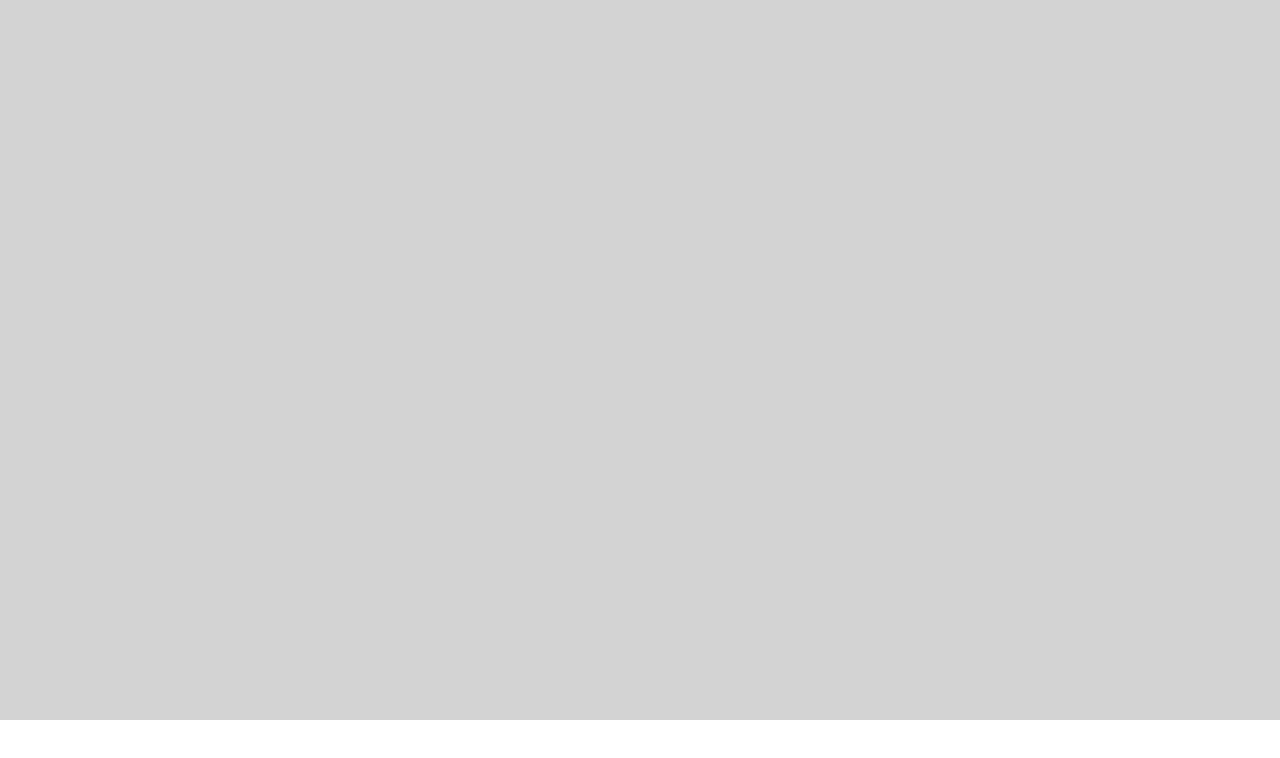
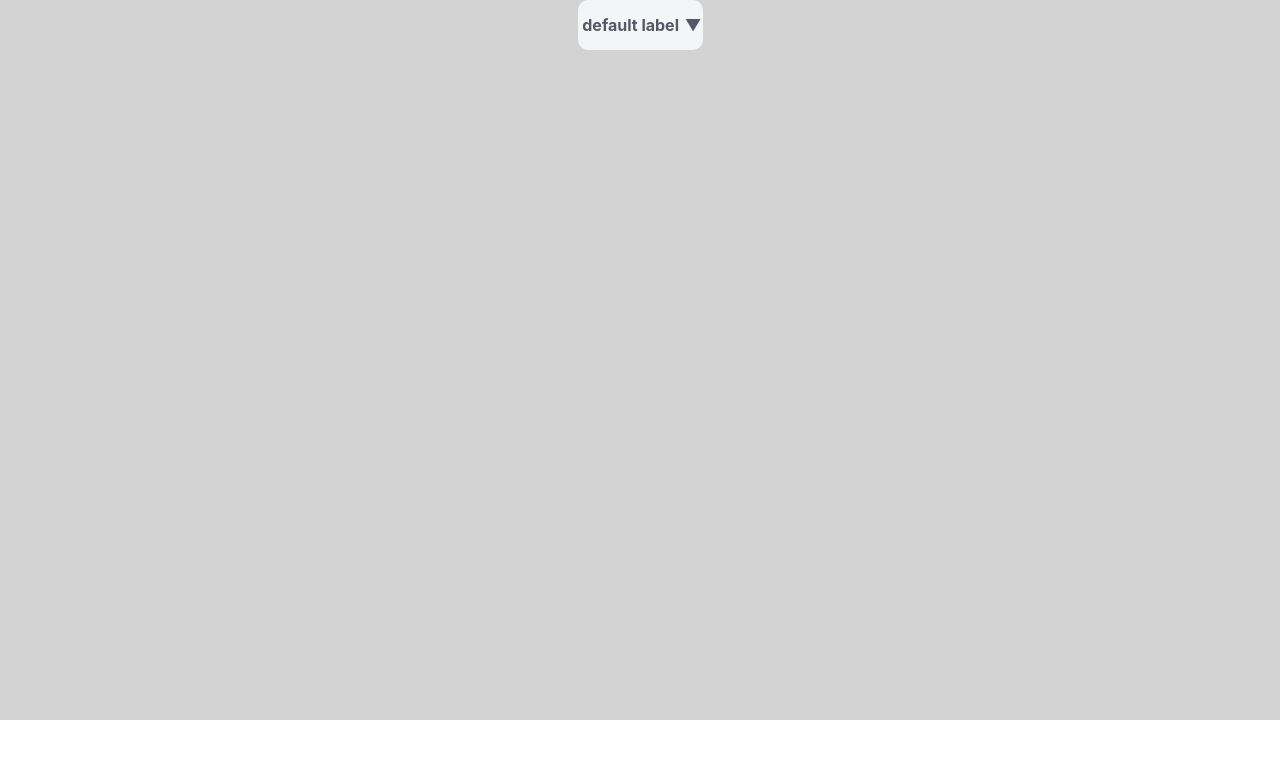
Before and after one commit to TiagoUmemura/react-starter, a React (Create React App) app: page /home in a window 1280 px wide. Shown: the top 758 px of the page. Built offline with nearby package versions, Linux system fonts and the light colour scheme.

Commit message:
dropdown react bootstrap

```diff
--- a/package.json
+++ b/package.json
@@ -29,7 +29,9 @@
   },
   "dependencies": {
     "axios": "^0.19.0",
+    "bootstrap": "^4.5.0",
     "react": "^16.10.2",
+    "react-bootstrap": "^1.0.1",
     "react-dom": "^16.10.2",
     "react-redux": "^7.1.1",
     "react-router-dom": "^5.1.2",
--- a/src/App.js
+++ b/src/App.js
@@ -1,5 +1,6 @@
 import React from 'react';
 import { Router } from 'react-router-dom'
+import 'bootstrap/dist/css/bootstrap.min.css'
 
 import { Provider } from 'react-redux';
 import { PersistGate } from 'redux-persist/integration/react'
--- a/src/components/dropdown/dropdown.js
+++ b/src/components/dropdown/dropdown.js
@@ -1,15 +1,17 @@
-import React, { useState } from 'react'
+import React from 'react'
 import Dropdown from 'react-bootstrap/Dropdown'
 
-import { Button } from './styled-wrappers'
-
-export default function DropdownBootstrap ({ items, value, handleSelec, width, height }) {
-  const [value, setValue] = useState('')
-  const handleSelect = (e) => {
-    console.log(e)
-    setValue(e)
-  }
-
+import { Button, SelectedOptionContainer, TextContainer, IconContainer } from './styled-wrappers'
+//Developed with react bootstrap library
+export default function DropdownBootstrap ({
+  items,
+  value,
+  handleSelect,
+  width,
+  height,
+  defaultLabel = '',
+  disabled
+}) {
   const CustomToggle = React.forwardRef(({ children, onClick }, ref) => (
     <Button
       href=''
@@ -20,9 +22,9 @@ export default function DropdownBootstrap ({ items, value, handleSelec, width, h
       }}
       width={width}
       height={height}
+      disabled={disabled}
     >
       {children}
-      &#x25bc;
     </Button>
   ))
 
@@ -32,7 +34,10 @@ export default function DropdownBootstrap ({ items, value, handleSelec, width, h
         as={CustomToggle}
         id='dropdown-custom-component'
       >
-        {value}
+        <SelectedOptionContainer>
+          <TextContainer>{value !== '' ? items.find(item => item.value === value).fields[0] : defaultLabel}</TextContainer>
+          <IconContainer>&#x25bc;</IconContainer>
+        </SelectedOptionContainer>
       </Dropdown.Toggle>
       <Dropdown.Menu>
         {items.length > 0 && items.map(item =>
--- /dev/null
+++ b/src/components/dropdown/styled-wrappers.js
@@ -0,0 +1,35 @@
+import styled from 'styled-components'
+
+export const Button = styled.button`
+  width: ${props => props.width ? props.width : '100%'};
+  height: ${props => props.height ? props.height : '100%'};
+  border: none;
+  background: #F4F5F7;
+  font-weight: bold;
+  color: #575766;
+  border-radius: 10px;
+  text-align: right;
+`
+export const SelectedOptionContainer = styled.div`
+  display: flex;
+  width: 100%;
+  height: 100%;
+`
+
+export const TextContainer = styled.div`
+  display:flex;
+  width: 85%;
+  height: 100%;
+  align-items: center;
+  justify-content: center;
+  overflow: hidden;
+  text-overflow: ellipsis;
+  white-space: nowrap;
+`
+export const IconContainer = styled.div`
+  display: flex;
+  width: 15%;
+  height: 100%;
+  align-items: center;
+  justify-content: center;
+`
--- a/src/pages/home/index.js
+++ b/src/pages/home/index.js
@@ -1,11 +1,29 @@
-import React from 'react';
+import React, {useState} from 'react';
 
 import { Container } from './styles';
+import Dropdown from 'components/dropdown/dropdown'
 
 function Home() {
+  const [value, setValue] = useState('')
 
+  const DropdownValues = [
+    { fields: ['Test'], value: 'test' },
+    { fields: ['Test Test'], value: 'test test' }
+  ]
+
+  const onSelect = (e) => {
+    setValue(e)
+  }
   return (
     <Container>
+      <Dropdown
+        items={DropdownValues}
+        defaultLabel='default label'
+        value={value}
+        handleSelect={onSelect}
+        width='125px'
+        height='50px'
+      />
     </Container>
   );
 }
```
Also changed, not shown: 2 other files (tests, documents, lock files or other folders).
